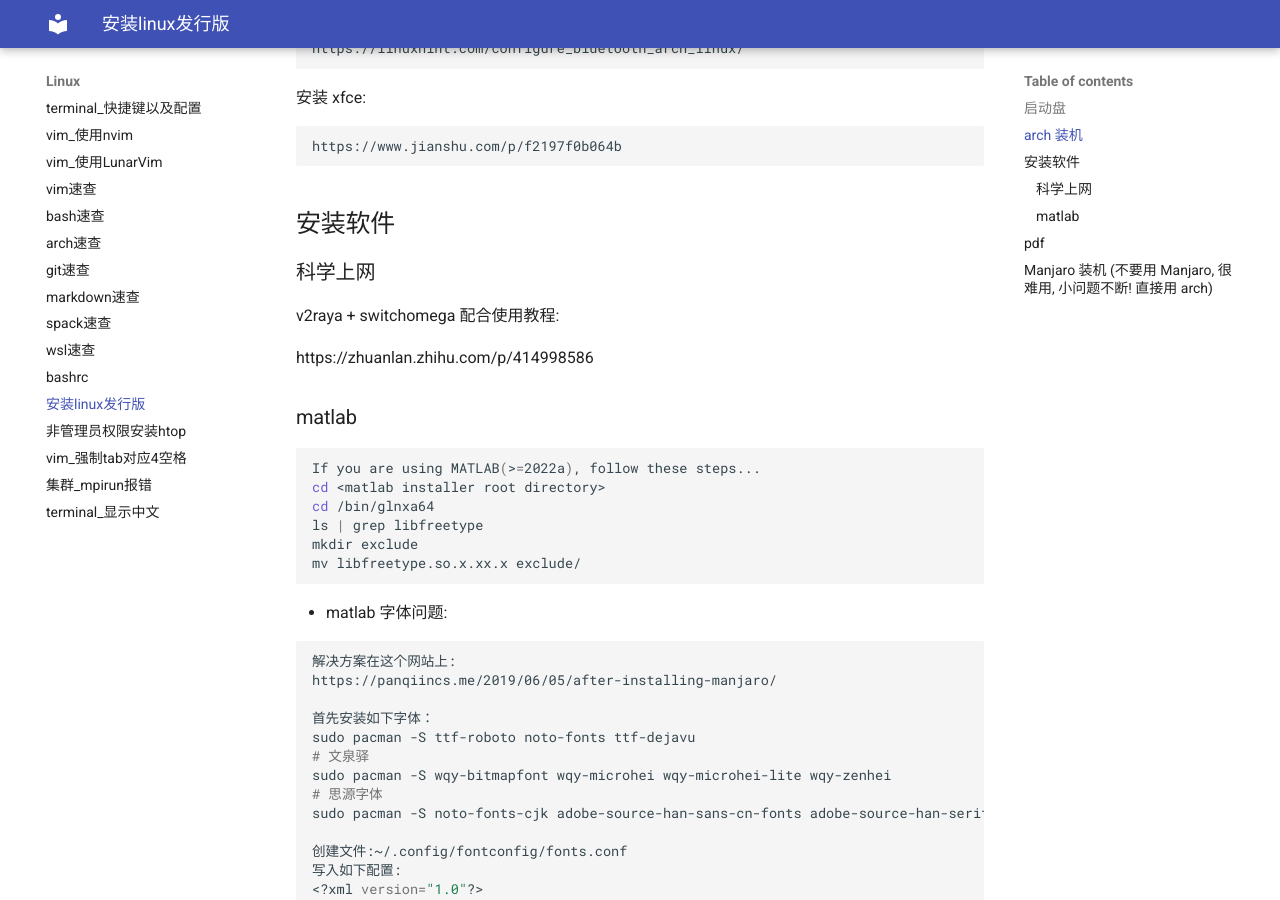
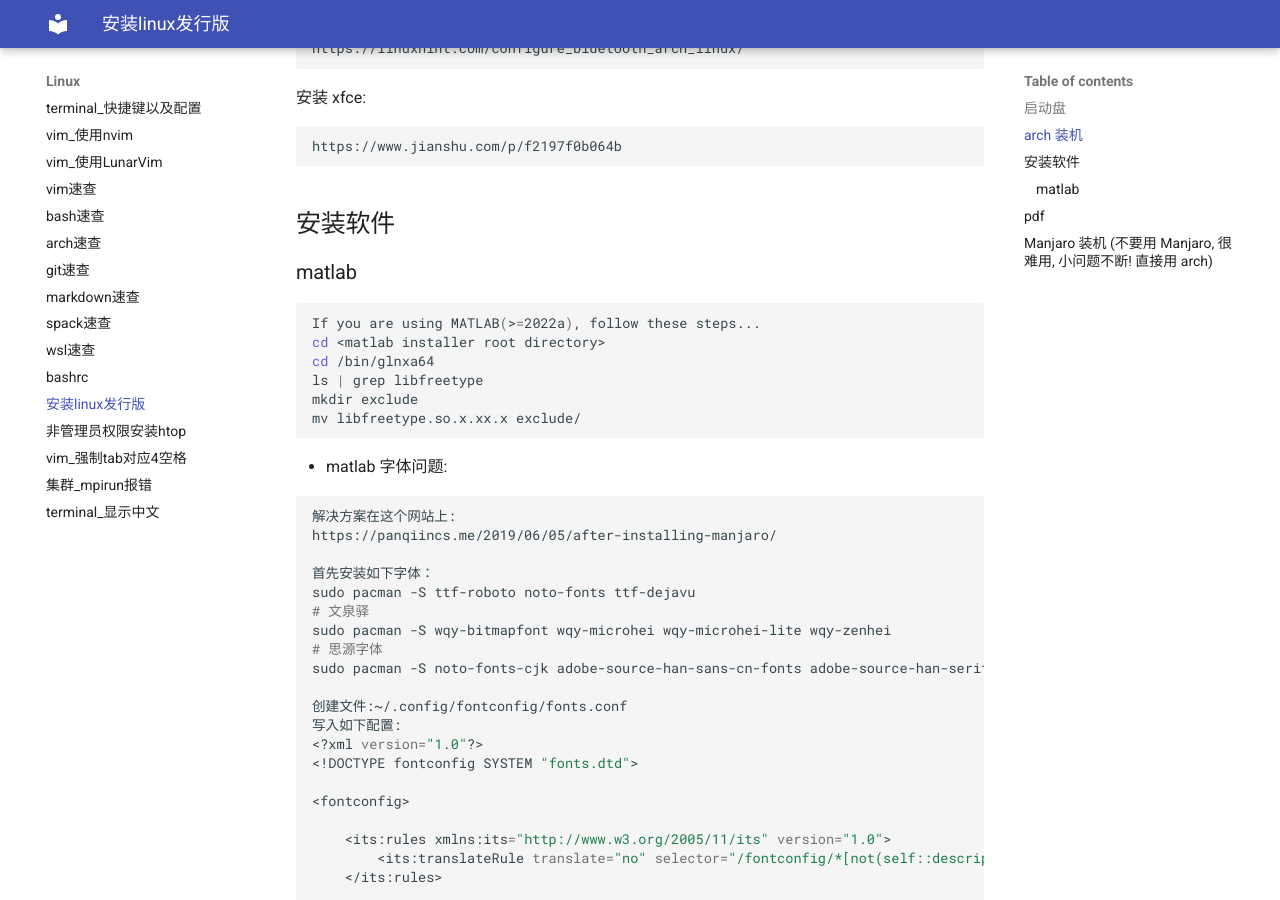
Before and after one commit to ymma98/technotes, an MkDocs documentation site: the page built from docs/Linux/安装linux发行版.md, in a window 1280 px wide and 900 px high, scrolled down 693 px. Built offline with MkDocs 1.6.1 and Material for MkDocs 9.7.7, drawn with Linux system fonts in a browser that asks for light colours.

Commit message:
docs/Linux/安装linux发行版.md updated from https://stackedit.cn/

```diff
--- a/docs/Linux/安装linux发行版.md
+++ b/docs/Linux/安装linux发行版.md
@@ -35,11 +35,6 @@ https://www.jianshu.com/p/f2197f0b064b
 
 ## 安装软件
 
-### 科学上网
-
-v2raya + switchomega 配合使用教程:
-
-https://zhuanlan.zhihu.com/p/414998586
 
 
 ### matlab
```
Also changed, not shown: other parts of docs/Linux/安装linux发行版.md (+2 -1 lines).
